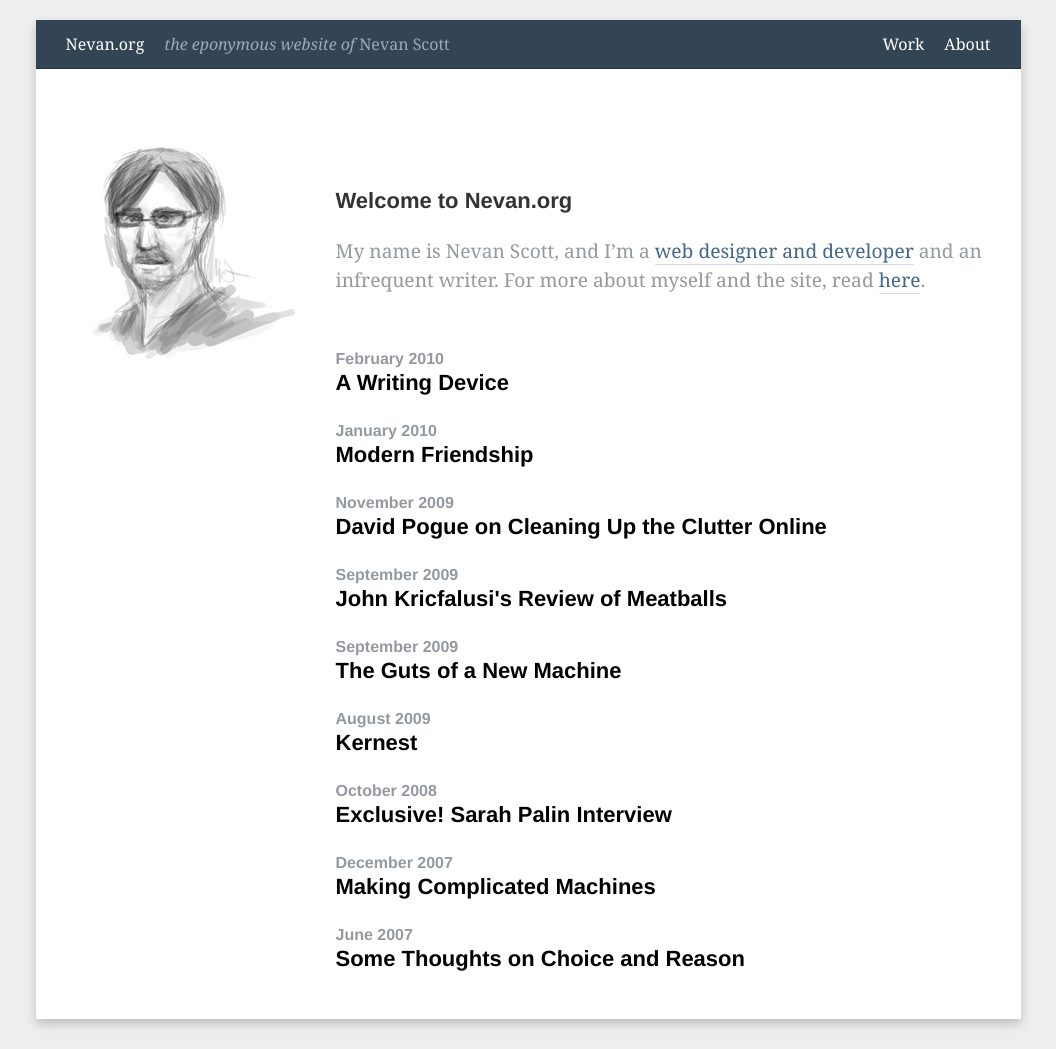
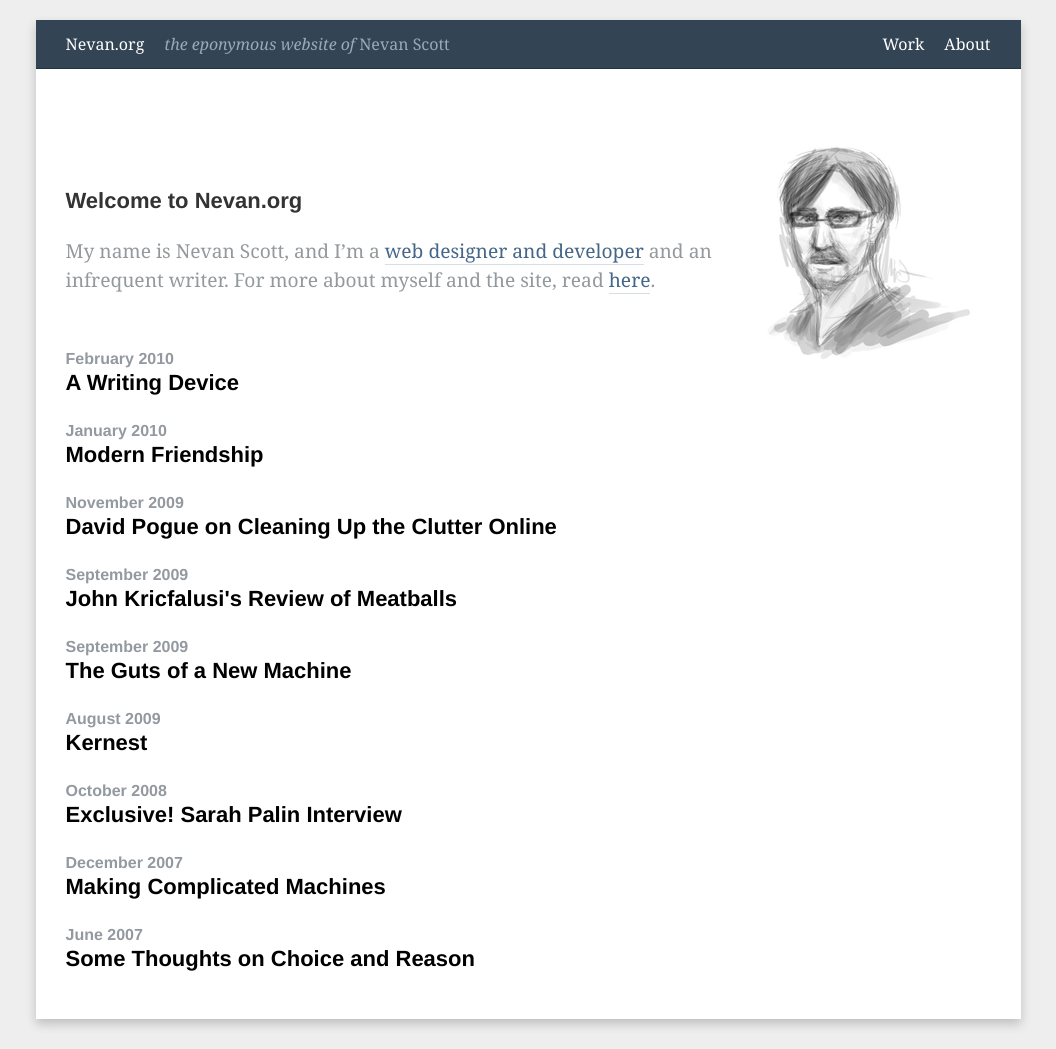
Before and after one commit to nevanscott/nevanscott, a Jekyll site: the page built from index.html, in a window 1280 px wide. Shown: the whole page, without its empty margins (112-1168 px from the left). Built offline with Jekyll 4.4.1, drawn with Linux system fonts in a browser that asks for light colours.

Commit message:
small tweak

```diff
--- a/html/writing.xml
+++ b/html/writing.xml
@@ -3,7 +3,7 @@
 	<title>Nevan.org</title>
 	<link href="http://nevan.org/atom.xml" rel="self"/>
 	<link href="http://nevan.org/"/>
-	<updated>2010-05-10T18:06:53-04:00</updated>
+	<updated>2010-05-10T18:10:07-04:00</updated>
 	<id>http://nevan.org/</id>
 	<author>
 		<name>Nevan Scott</name>
--- a/index.html
+++ b/index.html
@@ -6,10 +6,7 @@ layout: default
 
 <div class="container">
 	<div class="group">
-		<div class="column span-2">
-			<img src="/media/images/nevan_v1.jpg" />
-		</div>
-		<div class="column span-5 last">
+		<div class="column span-5">
 			<div class="description">
 				<br />
 				<br />
@@ -26,5 +23,8 @@ layout: default
 			</a>
 			{% endfor %}
 		</div>
+		<div class="column span-2 last">
+			<img src="/media/images/nevan_v1.jpg" />
+		</div>
 	</div>
 </div><!-- /.container -->
```
Also changed, not shown: html/index.html (+4 -4 lines).
